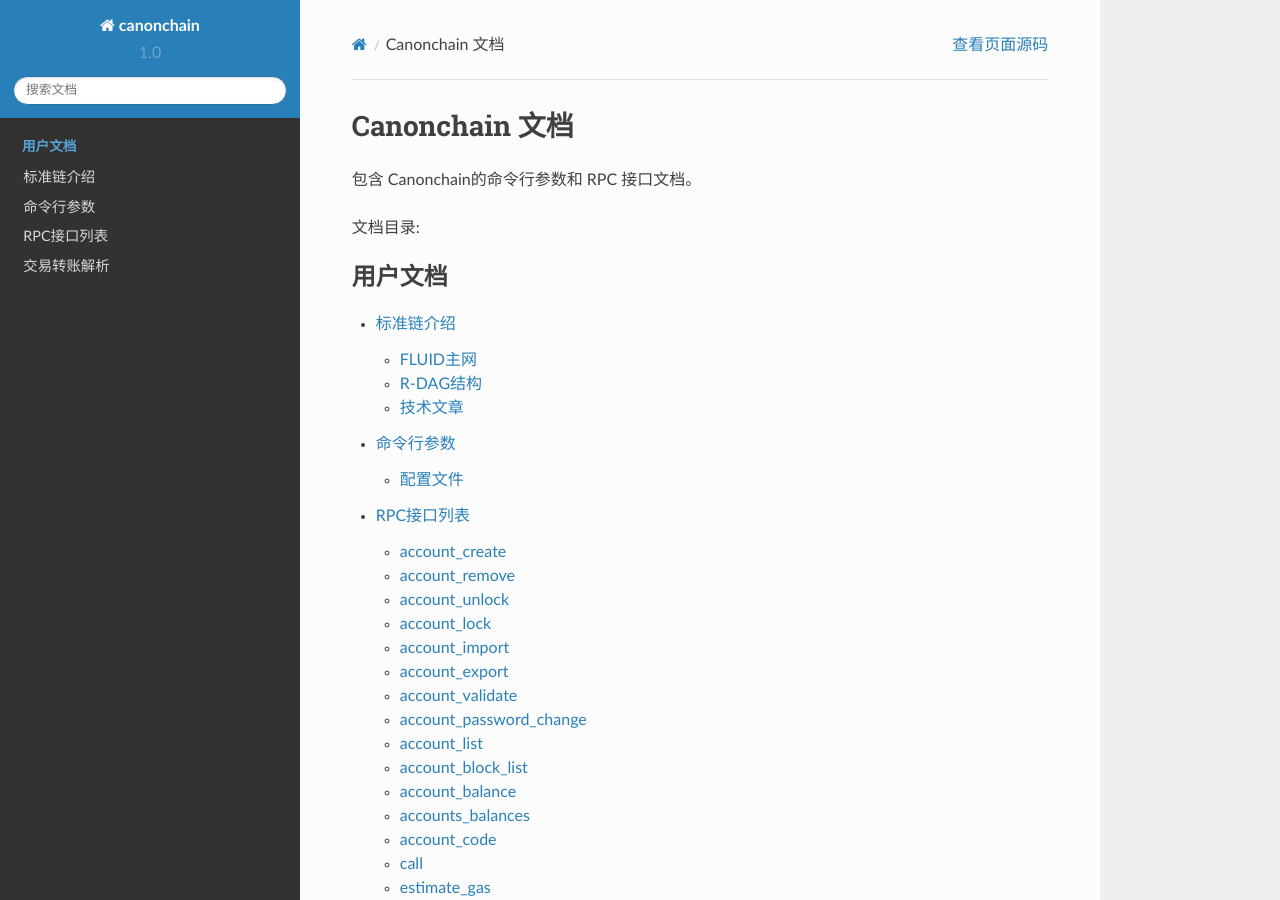
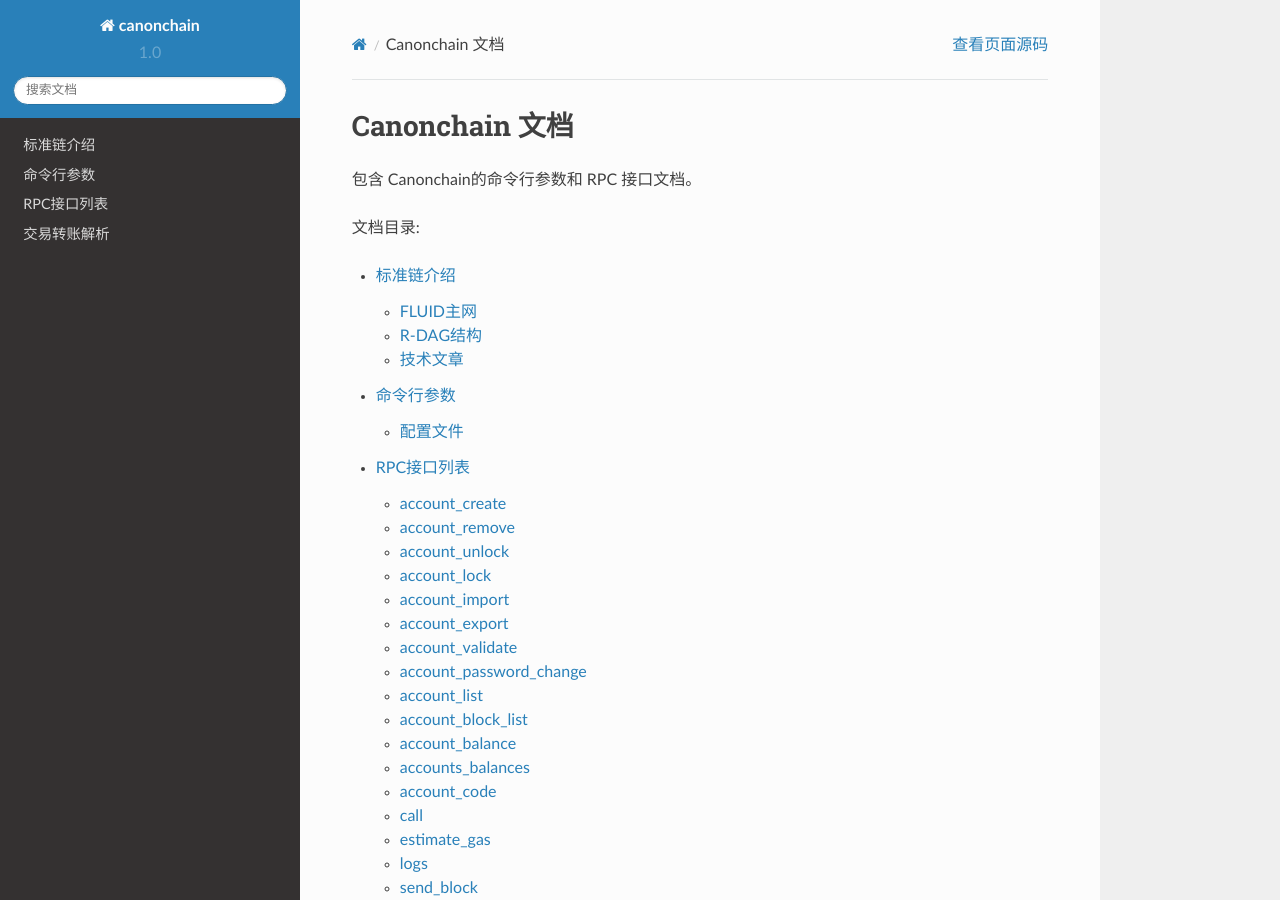
Before and after one commit to canonchain/canonchain-document, a Sphinx documentation site: the page built from docs/index.rst, in a window 1280 px wide and 900 px high. Built offline with Sphinx 7.4.7 and the Read the Docs theme 2.0.0, drawn with Linux system fonts in a browser that asks for light colours.

Commit message:
DEL doc   des

```diff
--- a/docs/index.rst
+++ b/docs/index.rst
@@ -8,7 +8,6 @@ Canonchain 文档
 
 .. toctree::
    :maxdepth: 2
-   :caption: 用户文档
    :glob:
 
    source/标准链介绍
```
